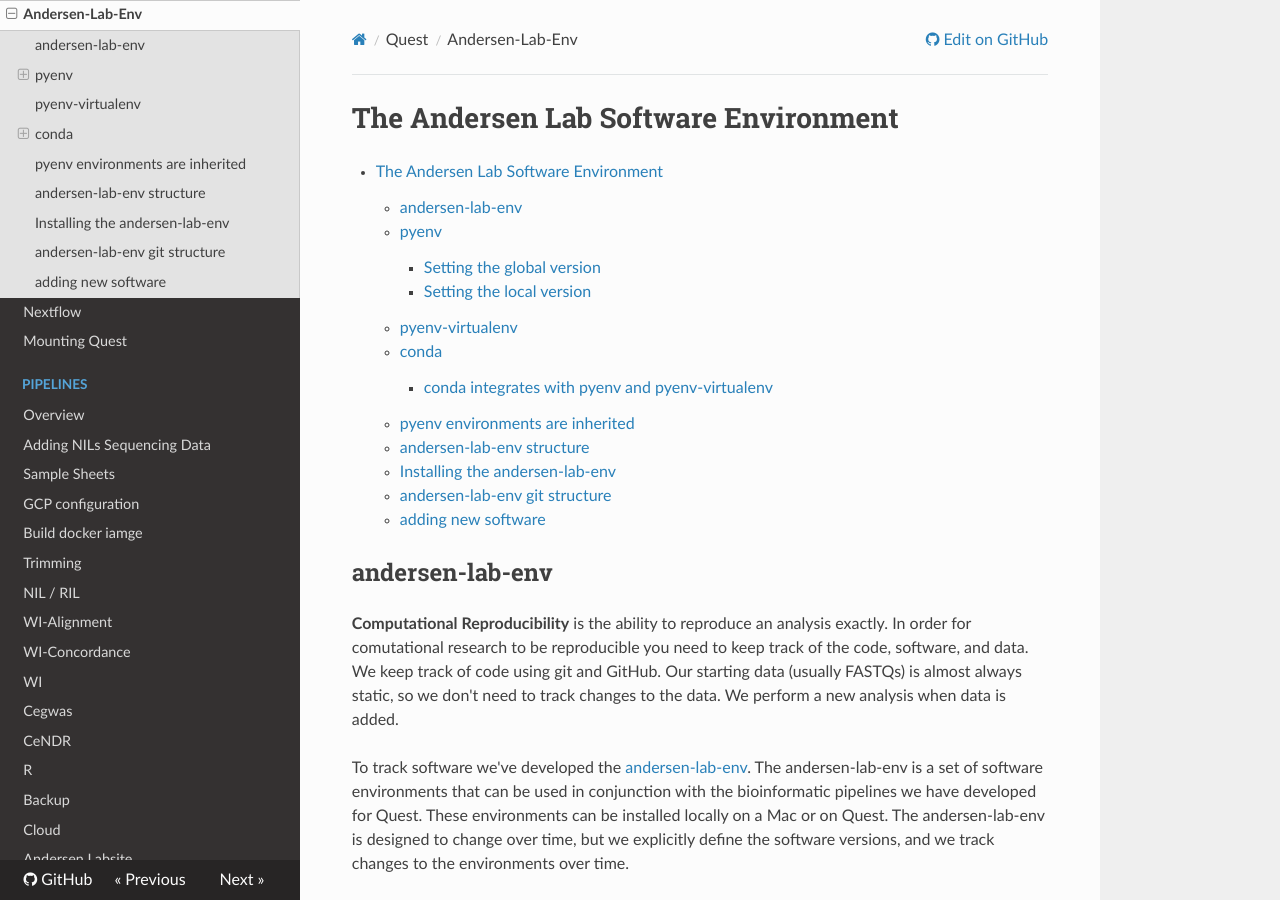
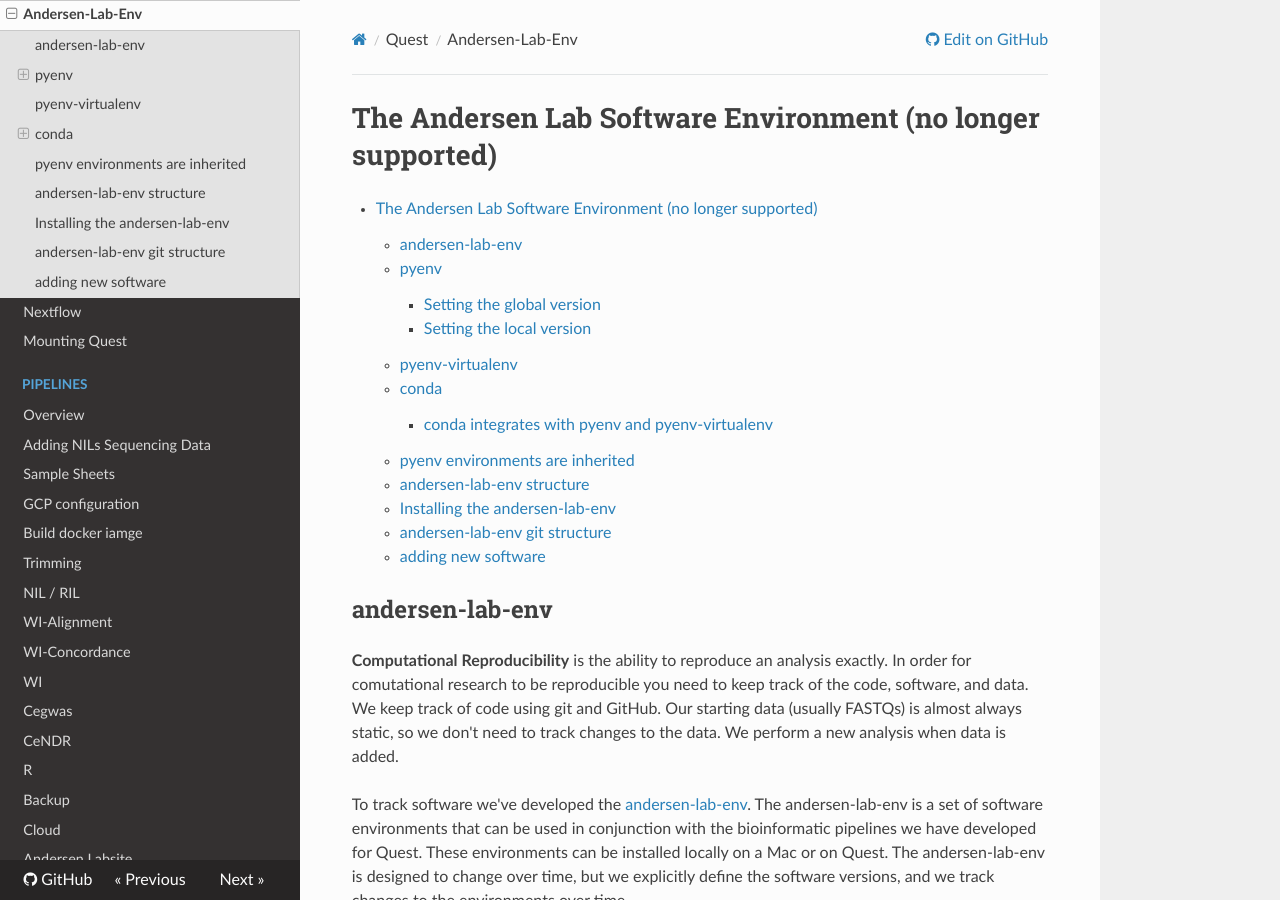
Before and after one commit to AndersenLab/dry-guide, an MkDocs documentation site: the page built from docs/quest-andersen-lab-env.md, in a window 1280 px wide and 900 px high. Built offline with MkDocs 1.6.1, drawn with Linux system fonts in a browser that asks for light colours; nearby versions of some CDN libraries; comment, search, counter and statistics services are not loaded.

Commit message:
Update quest-andersen-lab-env.md

```diff
--- a/docs/quest-andersen-lab-env.md
+++ b/docs/quest-andersen-lab-env.md
@@ -1,4 +1,4 @@
-# The Andersen Lab Software Environment
+# The Andersen Lab Software Environment (no longer supported)
 
 [TOC]
 
```
